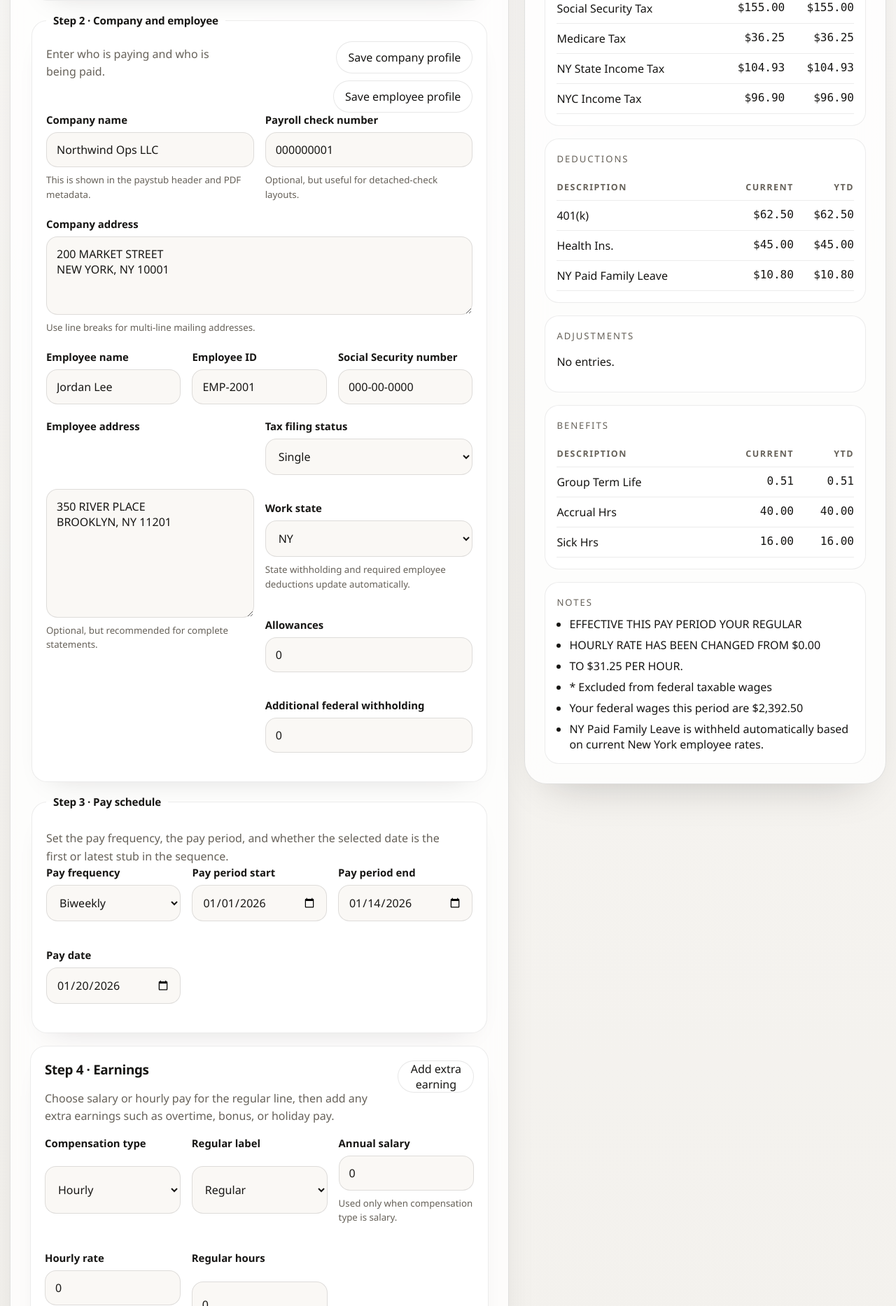
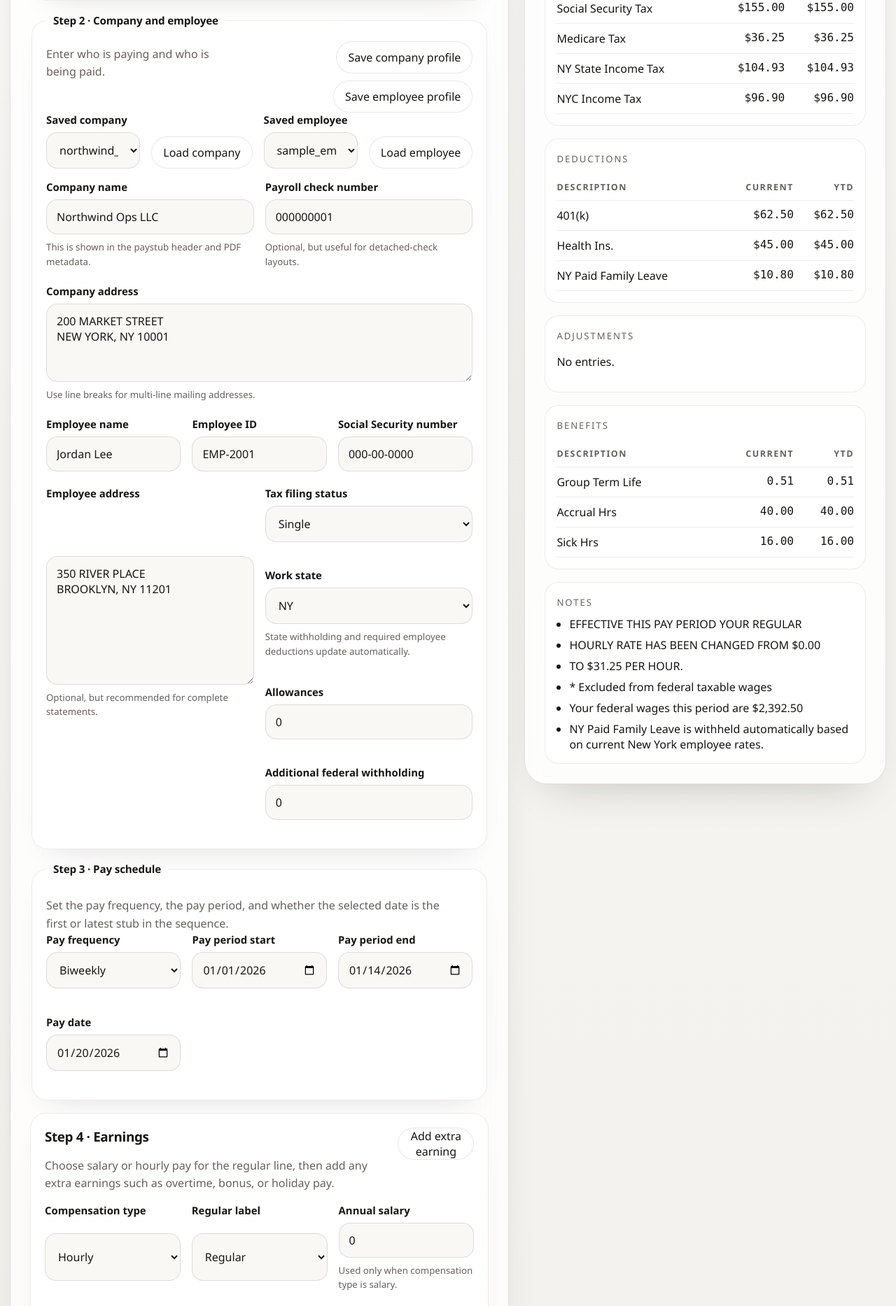
Before and after one commit to Gabriel-0110/paystub-generator, a FastAPI app: page / in a window 1280 px wide. Shown: the part 1566-3433 px from the top of the page at 70% size. Run offline with FastAPI, Linux system fonts and the light colour scheme; parts of the project's set-up code (start-up, migrations or seed data) failed here and were passed over; some libraries are stand-ins or nearby versions.

Commit message:
feat: Add guided profile loading for company and employee in the UI

```diff
--- a/webapp/static/app.js
+++ b/webapp/static/app.js
@@ -163,6 +163,10 @@ function cache() {
   els.saveProfileButton = document.getElementById("save-profile-button");
   els.saveCompanyProfileButton = document.getElementById("save-company-profile-button");
   els.saveEmployeeProfileButton = document.getElementById("save-employee-profile-button");
+  els.guidedCompanyProfile = document.getElementById("guided-company-profile");
+  els.guidedEmployeeProfile = document.getElementById("guided-employee-profile");
+  els.loadCompanyProfileButton = document.getElementById("load-company-profile-button");
+  els.loadEmployeeProfileButton = document.getElementById("load-employee-profile-button");
   els.profileEditorStatus = document.getElementById("profile-editor-status");
   els.profileFormShell = document.getElementById("profile-form-shell");
   els.profileJsonEditor = document.getElementById("profile-json-editor");
@@ -272,6 +276,14 @@ function bind() {
 
   els.saveEmployeeProfileButton?.addEventListener("click", async () => {
     await saveCurrentEmployeeProfile();
+  });
+
+  els.loadCompanyProfileButton?.addEventListener("click", async () => {
+    await loadGuidedCompanyProfile();
+  });
+
+  els.loadEmployeeProfileButton?.addEventListener("click", async () => {
+    await loadGuidedEmployeeProfile();
   });
 
   els.profileJsonEditor.addEventListener("input", () => {
@@ -521,6 +533,10 @@ function renderProfileControls() {
   els.assignmentSelect.innerHTML = state.assignmentOptions.length
     ? state.assignmentOptions.map((option) => `<option value="${escapeHtml(option.value)}">${escapeHtml(option.label)}</option>`).join("")
     : `<option value="">No saved assignments</option>`;
+  els.guidedCompanyProfile.innerHTML = buildProfileOptions(state.profileCatalog.company || [], "No saved companies");
+  els.guidedEmployeeProfile.innerHTML = buildProfileOptions(state.profileCatalog.employee || [], "No saved employees");
+  els.loadCompanyProfileButton.disabled = !(state.profileCatalog.company || []).length;
+  els.loadEmployeeProfileButton.disabled = !(state.profileCatalog.employee || []).length;
 
   if (!state.assignmentOptions.length) {
     state.assignmentId = "";
@@ -926,9 +942,6 @@ function renderForm() {
   );
   document.getElementById("generation-stub-count-field")?.toggleAttribute("hidden", state.generationMode === "single");
   document.getElementById("generation-anchor-field")?.toggleAttribute("hidden", state.generationMode === "single");
-  document.getElementById("annual_salary")?.toggleAttribute("disabled", state.paystub.compensation_type !== "salary");
-  document.getElementById("hourly_rate")?.toggleAttribute("disabled", state.paystub.compensation_type === "salary");
-  document.getElementById("regular_hours")?.toggleAttribute("disabled", state.paystub.compensation_type === "salary");
   renderGenerationPlanSummary();
 
   renderComputedTaxLines();
@@ -1195,6 +1208,7 @@ async function generatePdf() {
     renderForm();
     renderPreview();
     persistDraft();
+    triggerDownload(response.download_url, response.filename);
     if (response.mode === "multiple") {
       showMessage(downloadMessage("Batch generated successfully.", response.download_url, "Download the ZIP"), "success", {
         allowHtml: true,
@@ -1219,12 +1233,7 @@ async function exportProfiles() {
       headers: { "Content-Type": "application/json" },
       body: JSON.stringify({ file_format: els.exportFormat.value }),
     });
-    const link = document.createElement("a");
-    link.href = response.download_url;
-    link.download = response.filename;
-    document.body.append(link);
-    link.click();
-    link.remove();
+    triggerDownload(response.download_url, response.filename);
     showMessage(
       downloadMessage("Profile export ready.", response.download_url, `Download ${response.filename}`),
       "success",
@@ -1572,6 +1581,8 @@ function setWorking(mode) {
     els.saveProfileButton,
     els.saveCompanyProfileButton,
     els.saveEmployeeProfileButton,
+    els.loadCompanyProfileButton,
+    els.loadEmployeeProfileButton,
     els.applyProfileJsonButton,
   ];
   allButtons.forEach((button) => {
@@ -1622,6 +1633,8 @@ function clearWorking() {
     els.saveProfileButton,
     els.saveCompanyProfileButton,
     els.saveEmployeeProfileButton,
+    els.loadCompanyProfileButton,
+    els.loadEmployeeProfileButton,
     els.applyProfileJsonButton,
   ].forEach((button) => {
     if (button) button.disabled = false;
@@ -1743,6 +1756,96 @@ function renderComputedTaxLines() {
       `
     )
     .join("");
+}
+
+function buildProfileOptions(ids, emptyLabel) {
+  if (!ids.length) return `<option value="">${escapeHtml(emptyLabel)}</option>`;
+  return ids.map((id) => `<option value="${escapeHtml(id)}">${escapeHtml(id)}</option>`).join("");
+}
+
+async function loadGuidedCompanyProfile() {
+  const profileId = els.guidedCompanyProfile.value;
+  if (!profileId) {
+    showMessage("Choose a saved company profile first.", "error");
+    return;
+  }
+  setWorking("profile");
+  try {
+    const response = await api(`/api/profiles/company/${encodeURIComponent(profileId)}`);
+    const record = response.record || {};
+    state.paystub.company_name = record.company_name || "";
+    state.paystub.company_address = record.company_address || "";
+    if (!String(state.paystub.payroll_check_number || "").trim()) {
+      state.paystub.payroll_check_number = record.default_payroll_check_number || "";
+    }
+    renderForm();
+    persistDraft();
+    showMessage(`Loaded company profile ${escapeHtml(profileId)} into the builder.`, "success");
+  } catch (error) {
+    showMessage(formatError(error), "error");
+  } finally {
+    clearWorking();
+  }
+}
+
+async function loadGuidedEmployeeProfile() {
+  const profileId = els.guidedEmployeeProfile.value;
+  if (!profileId) {
+    showMessage("Choose a saved employee profile first.", "error");
+    return;
+  }
+  setWorking("profile");
+  try {
+    const response = await api(`/api/profiles/employee/${encodeURIComponent(profileId)}`);
+    const record = response.record || {};
+    const earnings = record.earnings || [];
+    const firstLine = earnings[0] || null;
+    const payPeriodsPerYear = {
+      weekly: 52,
+      biweekly: 26,
+      semimonthly: 24,
+      monthly: 12,
+    }[state.paystub.pay_frequency || "biweekly"] || 26;
+    state.paystub.employee_name = record.employee_name || "";
+    state.paystub.employee_id = record.employee_id || "";
+    state.paystub.employee_address = record.employee_address || "";
+    state.paystub.social_security_number = record.social_security_number || "";
+    state.paystub.other_benefits = [];
+    state.paystub.important_notes = record.important_notes || [];
+    state.paystub.draft_mode = true;
+    if (firstLine && Number(firstLine.flat_amount || 0) > 0) {
+      state.paystub.compensation_type = "salary";
+      state.paystub.primary_earning_label = firstLine.label || "Regular";
+      state.paystub.annual_salary = roundMoney(Number(firstLine.flat_amount || 0) * payPeriodsPerYear);
+      state.paystub.hourly_rate = 0;
+      state.paystub.regular_hours = 0;
+      state.paystub.source_earnings = earnings.slice(1).map((item) => ({
+        label: item.label || "Overtime",
+        rate: numberValue(item.rate),
+        hours: numberValue(item.hours),
+        amount: numberValue(item.flat_amount),
+      }));
+    } else {
+      state.paystub.compensation_type = "hourly";
+      state.paystub.primary_earning_label = firstLine?.label || "Regular";
+      state.paystub.hourly_rate = numberValue(firstLine?.rate);
+      state.paystub.regular_hours = numberValue(firstLine?.hours);
+      state.paystub.annual_salary = 0;
+      state.paystub.source_earnings = earnings.slice(firstLine ? 1 : 0).map((item) => ({
+        label: item.label || "Overtime",
+        rate: numberValue(item.rate),
+        hours: numberValue(item.hours),
+        amount: numberValue(item.flat_amount),
+      }));
+    }
+    renderForm();
+    persistDraft();
+    showMessage(`Loaded employee profile ${escapeHtml(profileId)} into the builder.`, "success");
+  } catch (error) {
+    showMessage(formatError(error), "error");
+  } finally {
+    clearWorking();
+  }
 }
 
 function slugify(value, fallback) {
@@ -1868,6 +1971,10 @@ function numberValue(value) {
   return Number.isFinite(parsed) ? parsed : 0;
 }
 
+function roundMoney(value) {
+  return Math.round(Number(value || 0) * 100) / 100;
+}
+
 function clampYear(value) {
   const parsed = Number(value);
   if (!Number.isFinite(parsed)) return new Date().getFullYear();
@@ -1888,6 +1995,15 @@ function formatError(error) {
 
 function downloadMessage(prefix, downloadUrl, linkLabel) {
   return `${escapeHtml(prefix)} <a href="${escapeAttribute(downloadUrl)}">${escapeHtml(linkLabel)}</a>.`;
+}
+
+function triggerDownload(downloadUrl, filename) {
+  const link = document.createElement("a");
+  link.href = downloadUrl;
+  if (filename) link.download = filename;
+  document.body.append(link);
+  link.click();
+  link.remove();
 }
 
 function escapeHtml(value) {
--- a/webapp/static/styles.css
+++ b/webapp/static/styles.css
@@ -426,6 +426,12 @@ a {
 .assignment-grid {
   grid-template-columns: minmax(0, 1.6fr) minmax(112px, 0.55fr) minmax(0, 1.35fr);
   align-items: end;
+}
+
+.quick-load-grid {
+  grid-template-columns: minmax(0, 1fr) auto minmax(0, 1fr) auto;
+  align-items: end;
+  margin-bottom: 16px;
 }
 
 .generation-grid {
@@ -1019,6 +1025,7 @@ a {
 
   .section-grid.two-up,
   .section-grid.three-up,
+  .quick-load-grid,
   .generation-grid,
   .assignment-grid,
   .transfer-grid,
--- a/webapp/templates/index.html
+++ b/webapp/templates/index.html
@@ -166,6 +166,18 @@
                   <button id="save-company-profile-button" type="button" class="ghost-button">Save company profile</button>
                   <button id="save-employee-profile-button" type="button" class="ghost-button">Save employee profile</button>
                 </div>
+              </div>
+              <div class="section-grid quick-load-grid">
+                <label class="field">
+                  <span>Saved company</span>
+                  <select id="guided-company-profile" aria-label="Saved company profile"></select>
+                </label>
+                <button id="load-company-profile-button" type="button" class="ghost-button">Load company</button>
+                <label class="field">
+                  <span>Saved employee</span>
+                  <select id="guided-employee-profile" aria-label="Saved employee profile"></select>
+                </label>
+                <button id="load-employee-profile-button" type="button" class="ghost-button">Load employee</button>
               </div>
               <div class="section-grid two-up">
                 <label class="field">
@@ -353,7 +365,7 @@
               <div class="repeater-head">
                 <div>
                   <h3>Step 8 · Benefits and balances</h3>
-                  <p>Record employer-paid benefits, PTO balances, sick time, or other informational year-to-date balances.</p>
+                  <p>Leave this section empty unless you need to show an extra benefit or balance line such as PTO, sick time, or an employer-paid item.</p>
                 </div>
                 <button type="button" class="ghost-button" data-action="add-row" data-section="other_benefits">Add benefit</button>
               </div>
```
